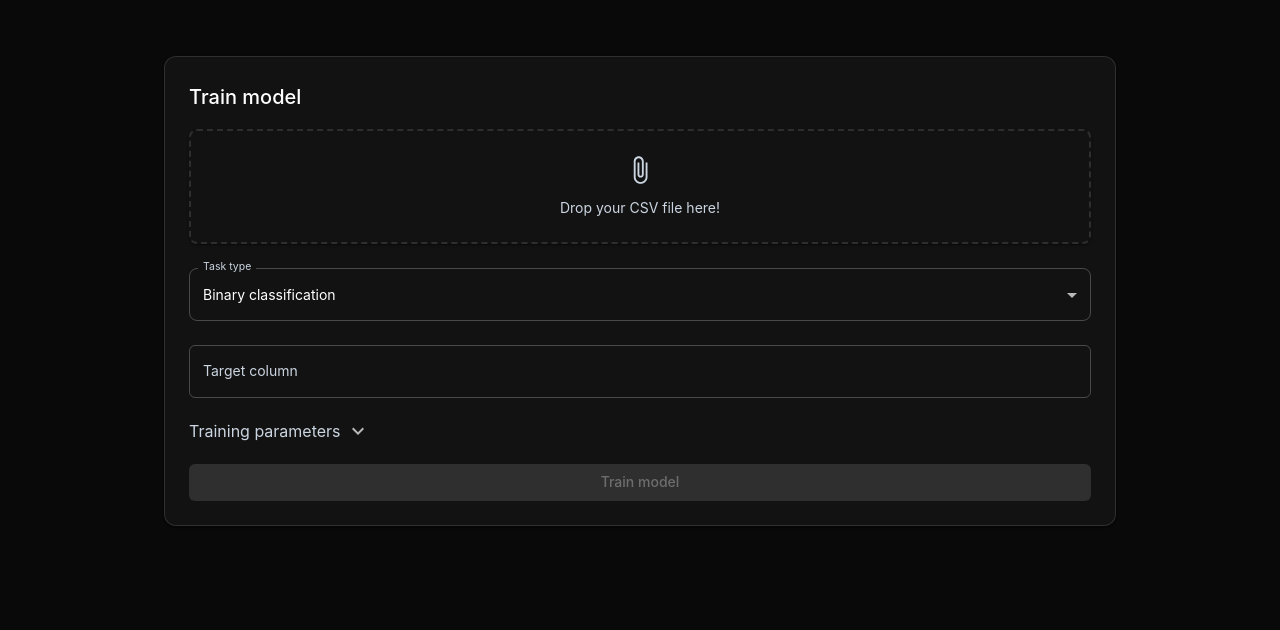
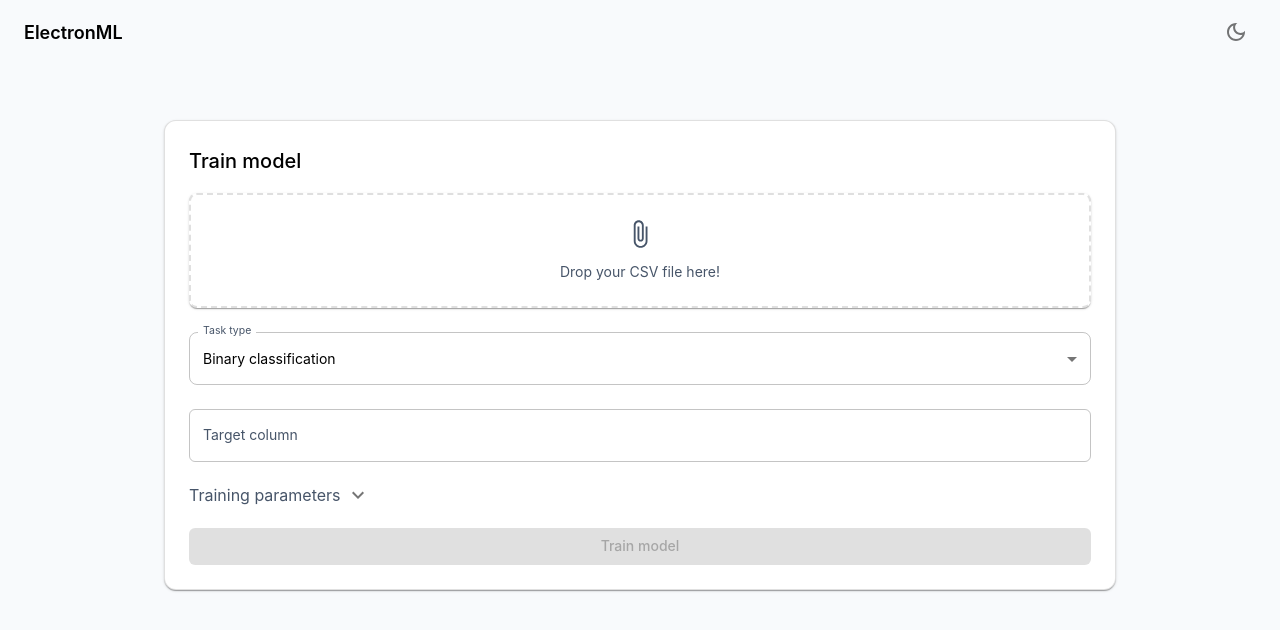
Before and after one commit to antoinebcx/ElectronML, a React (Vite) app: page / in a window 1280 px wide. Shown: the top 630 px of the page. Built offline with nearby package versions, Linux system fonts and the light colour scheme.

Commit message:
add theme choice and navbar

```diff
--- a/src/App.tsx
+++ b/src/App.tsx
@@ -1,44 +1,59 @@
+import React, { useState, useEffect, useMemo } from 'react';
 import { ThemeProvider } from '@mui/material/styles';
 import CssBaseline from '@mui/material/CssBaseline';
-import { Box } from '@mui/material';
+import { Box, useMediaQuery } from '@mui/material';
 import { TrainingForm } from './components/TrainingForm';
 import { ModelTester } from './components/ModelTester';
-import { useState } from 'react';
 import { TrainingResult, TaskType } from './services/api';
 import { createAppTheme } from './theme';
+import NavBar from './components/NavBar';
 
 export default function App() {
+  const prefersDarkMode = useMediaQuery('(prefers-color-scheme: dark)');
+  const [mode, setMode] = useState<'light' | 'dark'>(prefersDarkMode ? 'dark' : 'light');
+
   const [trainingResult, setTrainingResult] = useState<TrainingResult | null>(null);
   const [taskType, setTaskType] = useState<TaskType>('binary_classification');
 
-  const theme = createAppTheme('dark');
+  useEffect(() => {
+    setMode(prefersDarkMode ? 'dark' : 'light');
+  }, [prefersDarkMode]);
+
+  const theme = useMemo(() => createAppTheme(mode), [mode]);
 
   const handleTrainingComplete = (result: TrainingResult, type: TaskType) => {
     setTrainingResult(result);
     setTaskType(type);
   };
 
+  const toggleTheme = () => {
+    setMode((prevMode) => (prevMode === 'light' ? 'dark' : 'light'));
+  };
+
   return (
     <ThemeProvider theme={theme}>
       <CssBaseline />
-      <Box
-        sx={{
+      <Box sx={{
         minHeight: '100vh',
         bgcolor: 'background.default',
+        display: 'flex',
+        flexDirection: 'column'
+      }}>
+        <NavBar onToggleTheme={toggleTheme} />
+
+        <Box sx={{
+          flex: 1,
           py: 4,
           px: { xs: 2, sm: 3 }
-        }}
-      >
-        <Box
-          sx={{
+        }}>
+          <Box sx={{
             maxWidth: 1000,
             mx: 'auto',
             display: 'flex',
             flexDirection: 'column',
-          }}
-        >
+          }}>
             <TrainingForm
-            onTrainingComplete={(result, type) => handleTrainingComplete(result, type)}
+              onTrainingComplete={handleTrainingComplete}
             />
             {trainingResult && (
               <ModelTester
@@ -52,6 +67,7 @@ export default function App() {
             )}
           </Box>
         </Box>
+      </Box>
     </ThemeProvider>
   );
 }
--- /dev/null
+++ b/src/components/NavBar.tsx
@@ -0,0 +1,56 @@
+import React from 'react';
+import {
+  AppBar,
+  Toolbar,
+  Typography,
+  IconButton,
+  useTheme,
+  Tooltip,
+} from '@mui/material';
+import {
+  LightModeOutlined,
+  DarkModeOutlined,
+} from '@mui/icons-material';
+
+interface NavBarProps {
+  onToggleTheme: () => void;
+}
+
+const NavBar: React.FC<NavBarProps> = ({ onToggleTheme }) => {
+  const theme = useTheme();
+
+  return (
+    <AppBar
+      position="static"
+      elevation={0}
+      sx={{
+        backgroundColor: 'transparent', //theme.palette.background.paper,
+        // borderBottom: `1px solid ${theme.palette.divider}`,
+      }}
+    >
+      <Toolbar>
+        <Typography
+          component="div"
+          sx={{
+            fontSize: '18px',
+            fontWeight: 600,
+            flexGrow: 1,
+            color: theme.palette.text.primary
+          }}
+        >
+          ElectronML
+        </Typography>
+
+        <IconButton
+          onClick={onToggleTheme}
+          sx={{ ml: 1 }}
+          color={theme.palette.mode === 'dark' ? '#ffffff' : '#000000'}
+        >
+          {theme.palette.mode === 'dark' ? <LightModeOutlined /> : <DarkModeOutlined />}
+        </IconButton>
+      </Toolbar>
+    </AppBar>
+  );
+};
+
+export default NavBar;
--- a/src/theme/index.ts
+++ b/src/theme/index.ts
@@ -5,8 +5,8 @@ const getThemeOptions = (mode: 'light' | 'dark'): ThemeOptions => ({
     mode,
     primary: {
       main: '#6366f1',
-      light: '#818cf8',
-      dark: '#4f46e5',
+      light: '#6366f1',
+      dark: '#6366f1',
     },
     secondary: {
       main: '#14b8a6',
```
Lines whose indentation alone changed are shown as unchanged.
